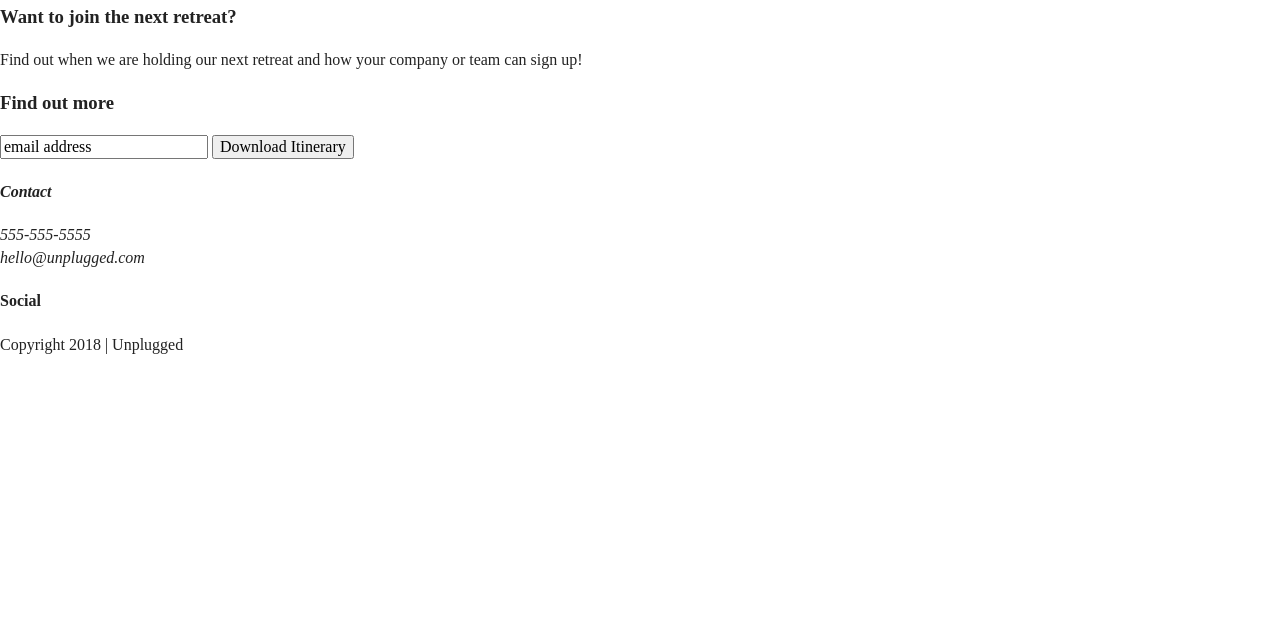
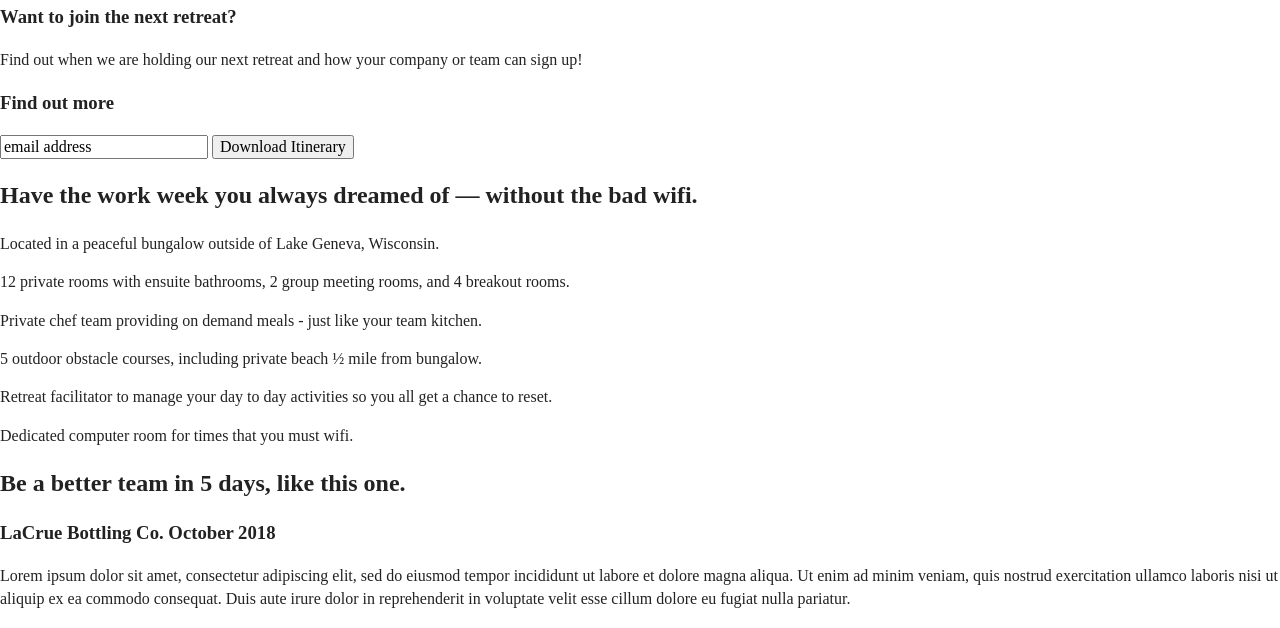
Before and after one commit to labmandala/unplugged-206, a plain HTML site: page index.html in a window 1280 px wide. Shown: the part 168-796 px from the top of the page. Drawn offline with nearby package versions, Linux system fonts and the light colour scheme.

Commit message:
Finish Homepage HTML code.

```diff
--- a/index.html
+++ b/index.html
@@ -64,6 +64,74 @@
       </div> <!-- aside content wrapper ends -->
     </aside>
 
+    <section class="features">
+      <div class="content-wrapper">
+        <!-- Add your Features content here -->
+        <h2>Have the work week you always dreamed of — without the bad wifi.</h2>
+        <div class="features-items">
+          <article>
+            <p class="fontawesome-icon">
+            </p>
+            <p class="features-item-description">
+              Located in a peaceful bungalow outside of Lake Geneva, Wisconsin.
+            </p>
+          </article>
+          <article>
+            <p class="fontawesome-icon">
+            </p>
+            <p class="features-item-description">
+              12 private rooms with ensuite bathrooms, 2 group meeting rooms, and 4 breakout rooms.
+            </p>
+          </article>
+          <article>
+            <p class="fontawesome-icon">
+            </p>
+            <p class="features-item-description">
+              Private chef team providing on demand meals - just like your team kitchen.
+            </p>
+          </article>
+          <article>
+            <p class="fontawesome-icon">
+            </p>
+            <p class="features-item-description">
+              5 outdoor obstacle courses, including private beach ½ mile from bungalow.
+            </p>
+          </article>
+          <article>
+            <p class="fontawesome-icon">
+            </p>
+            <p class="features-item-description">
+              Retreat facilitator to manage your day to day activities so you all get a chance to reset.
+            </p>
+          </article>
+          <article>
+            <p class="fontawesome-icon">
+            </p>
+            <p class="features-item-description">
+              Dedicated computer room for times that you must wifi.
+            </p>
+          </article>
+        </div>
+      </div>
+    </section>
+
+    <section class="reviews">
+      <div class="content-wrapper">
+        <h2>Be a better team in 5 days, like this one.</h2>
+        <article>
+          <div>
+            <h3>LaCrue Bottling Co. October 2018</h3>
+            <p>
+              Lorem ipsum dolor sit amet, consectetur adipiscing elit, sed do eiusmod tempor incididunt ut labore et
+              dolore magna aliqua. Ut enim ad minim veniam, quis nostrud exercitation ullamco laboris nisi ut aliquip
+              ex ea commodo consequat. Duis aute irure dolor in reprehenderit in voluptate velit esse cillum dolore eu
+              fugiat nulla pariatur.
+            </p>
+          </div>
+        </article>
+      </div>
+    </section>
+
   </main> <!-- main wrapper -->
 
   <footer>
```
